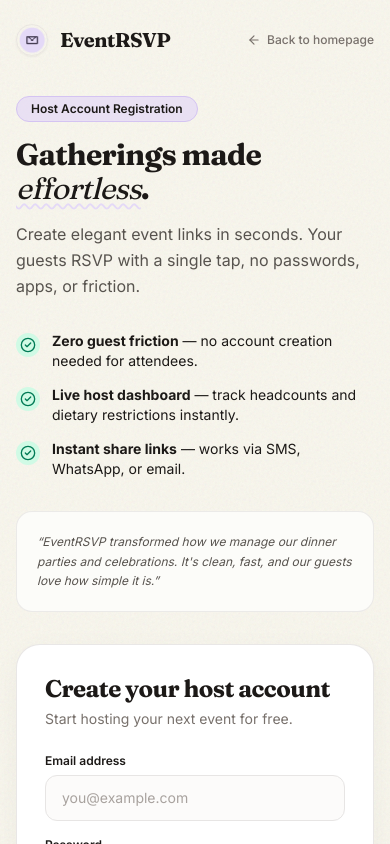
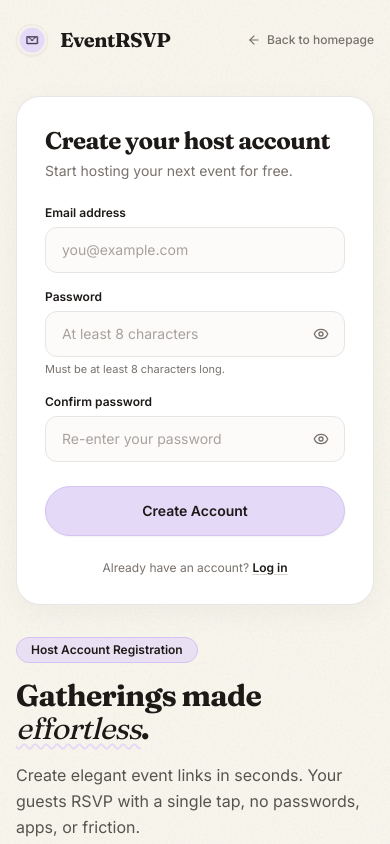
Before and after one commit to themeykar/eventrsvp-frontend, a Next.js app: page /signup in a window 390 px wide. Shown: the top 844 px of the page. Built offline with nearby package versions, Linux system fonts and the light colour scheme.

Commit message:
Fix mobile signup ordering

```diff
--- a/app/page.js
+++ b/app/page.js
@@ -102,7 +102,7 @@ export default function Home() {
                     Summer Evening Soirée
                   </h2>
                   <p className="text-sm text-[#78716C] mt-0.5">
-                    Hosted by Shalewa & Tobi
+                    Hosted by Olayinka & Tobi
                   </p>
                 </div>
                 <div className="flex items-center gap-2">
--- a/app/signup/page.js
+++ b/app/signup/page.js
@@ -127,7 +127,7 @@ export default function SignupPage() {
       {/* Main Two-Column Split Container */}
       <main className="mx-auto w-full max-w-6xl my-auto grid grid-cols-1 lg:grid-cols-12 gap-8 lg:gap-14 items-center py-8">
         {/* Left Column: Rich Value Proposition & Host Pitch (5 columns) */}
-        <div className="lg:col-span-5 flex flex-col justify-center pr-0 lg:pr-4">
+        <div className="order-2 lg:order-1 lg:col-span-5 flex flex-col justify-center pr-0 lg:pr-4">
           <div className="inline-flex items-center gap-1.5 rounded-full bg-[#E4D9F7]/70 border border-[#D4C3F2] px-3.5 py-1 text-xs font-semibold text-[#1C1917] w-fit mb-4">
 
             <span>Host Account Registration</span>
@@ -183,7 +183,7 @@ export default function SignupPage() {
         </div>
 
         {/* Right Column: Signup Form Card (7 columns) */}
-        <div className="lg:col-span-7">
+        <div className="order-1 lg:order-2 lg:col-span-7">
           <div className="rounded-3xl border border-stone-200/90 bg-white p-7 sm:p-10 shadow-[0_8px_30px_rgba(28,25,23,0.04)]">
             <div className="text-left">
               <h2 className="font-serif text-2xl sm:text-3xl font-bold tracking-tight text-[#1C1917]">
```
